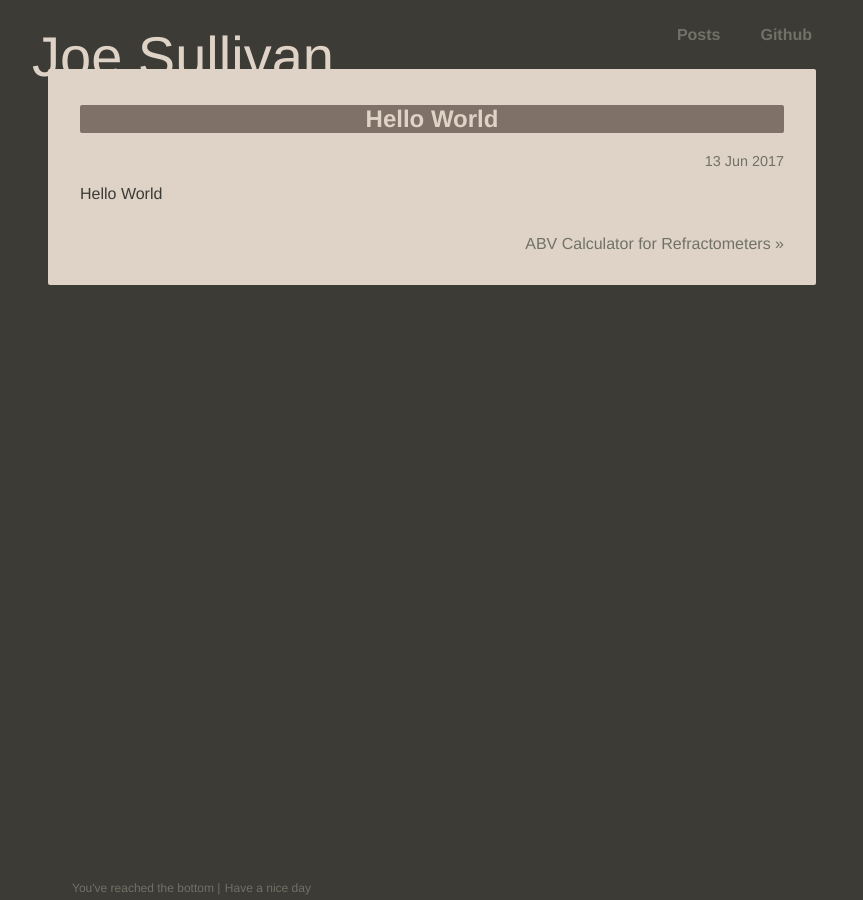
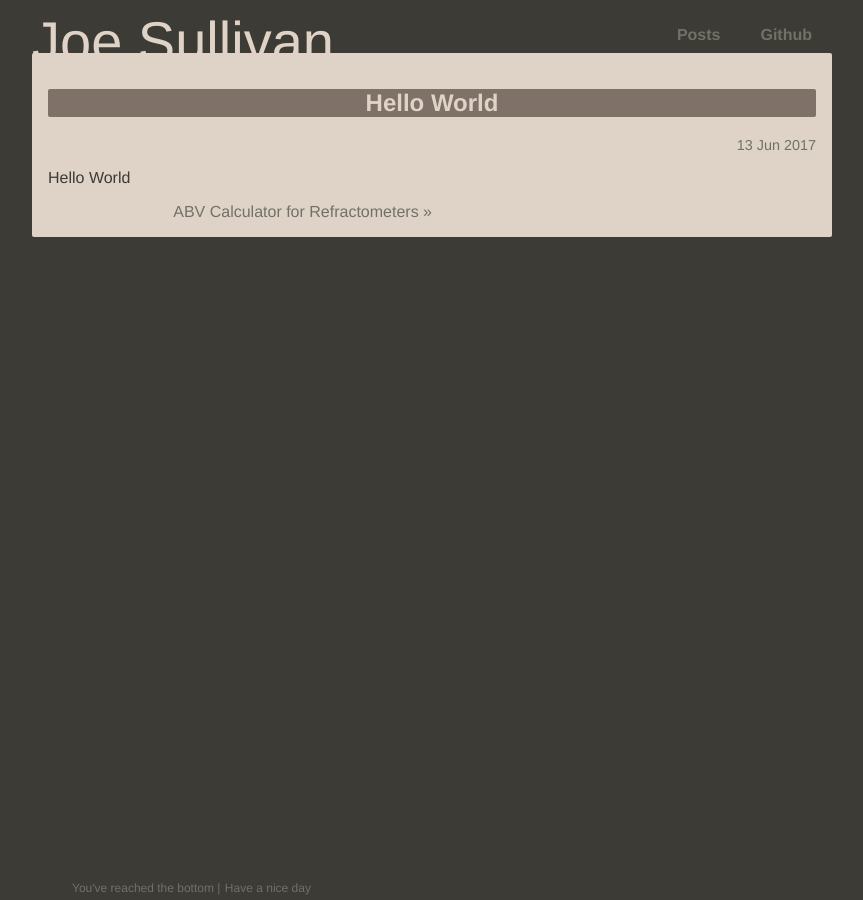
Before and after one commit to joe-sullivan/joe-sullivan.github.io, a Jekyll site: the page built from _posts/2017-6-13-helloworld.md, in a window 1280 px wide. Shown: the whole page, without its empty margins (208-1071 px from the left). Built offline with Jekyll 4.4.1, drawn with Linux system fonts in a browser that asks for light colours.

Commit message:
really fixed sizing

```diff
--- a/css/main.css
+++ b/css/main.css
@@ -13,18 +13,25 @@ html {
 	font-family: 'Helvetica', 'Arial', 'Sans-Serif';
 }
 
-#title {
-	position: relative;
-	float: left;
-	color: var(--content-bg-color);
-	text-decoration: none;
-	font-size: 3.5em;
+body {
+    margin: 1.5em auto;
+    max-width: 800px;
+    background-color: var(--main-bg-color);
 }
 
 header {
 	padding: 0 0 1.8em 0;
 	margin: 0;
 	display: block;
+}
+
+#title {
+    margin: -.27em auto;
+    position: relative;
+    float: left;
+    color: var(--content-bg-color);
+    text-decoration: none;
+    font-size: 3.5em;
 }
 
 nav ul {
@@ -43,18 +50,10 @@ nav ul li {
 	margin-right: 20px;
 }
 
-body {
-	margin: 1.5em auto;
-    max-width: 800px;
-	background-color: var(--main-bg-color);
-}
-
 .container {
 	background: var(--content-bg-color);
 	border-radius: 2px;
-	color: black;
-	margin: 1em;
-	padding: 1em 2em;
+    padding: 1em;
 }
 
 article {
@@ -140,13 +139,14 @@ tr:hover {
 	display: block;
 	width: auto;
 	overflow: hidden;
+    padding-left: 1em;
+    padding-right: 1em;
 }
 
 .PageNavigation a {
 	display: block;
 	width: 50%;
 	float: left;
-	margin: 1em 0;
 }
 
 .PageNavigation .next {
--- a/css/syntax.zenburn.css
+++ b/css/syntax.zenburn.css
@@ -1,6 +1,7 @@
 .highlight  {
 	background: var(--main-bg-color);
 	padding: 1em;
+	overflow: auto;
 	/*border: 2px solid var(--text-color-alt);*/
 }
 
```
